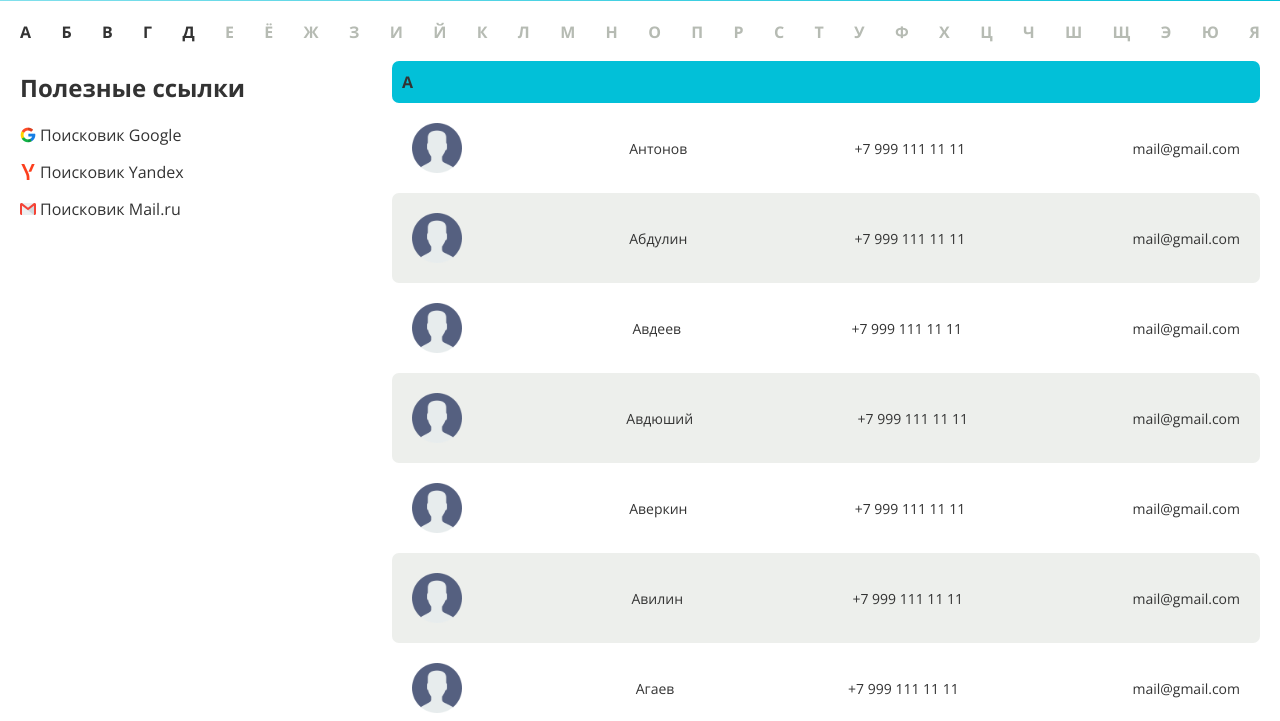
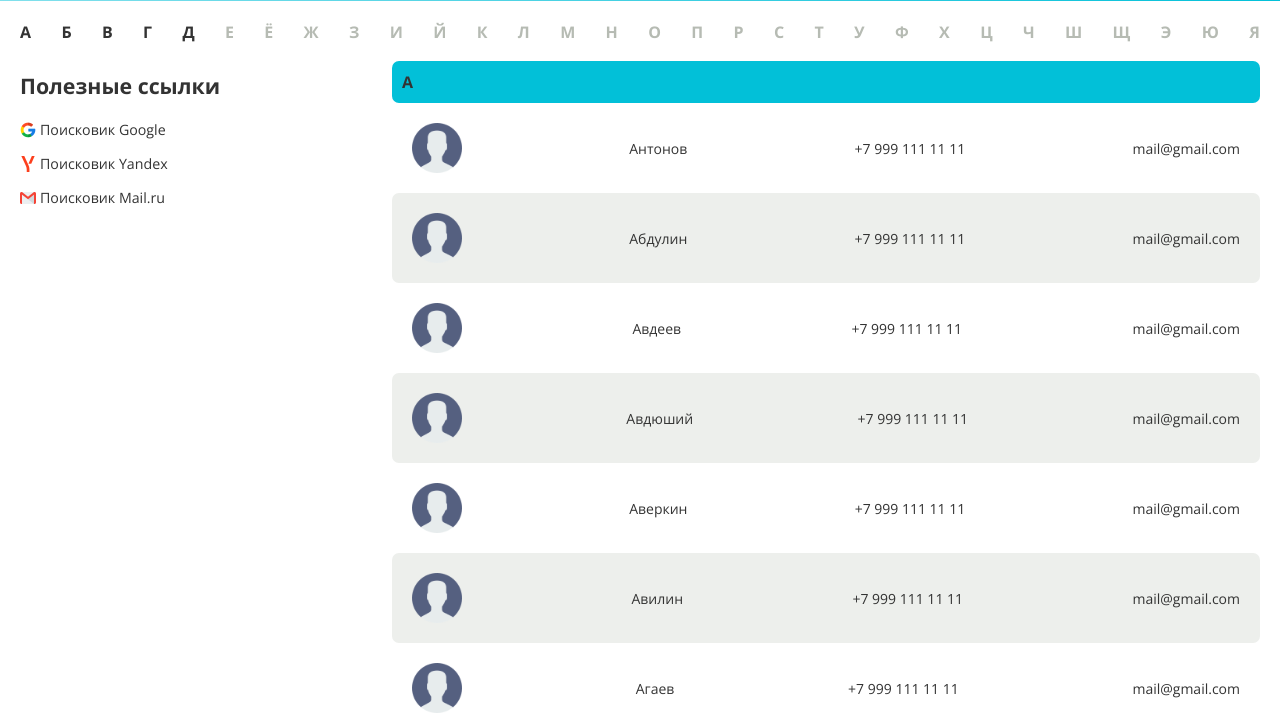
Before and after one commit to irinaugrak/4p22-frontend-irina-ugrak, a website: page homework_6/index.html in a window 1280 px wide. Shown: the part 79-800 px from the top of the page. Drawn offline with Linux system fonts and the light colour scheme.

Commit message:
Added rubber layout

```diff
--- a/homework_6/scss/base/_general.scss
+++ b/homework_6/scss/base/_general.scss
@@ -5,7 +5,7 @@ body {
   color: $color-main;
 }
 .container {
-  max-width: 1280px;
+  max-width: 1440px;
   margin: 0 auto;
   padding: 0 20px;
   width: 100%;
--- a/homework_6/scss/components/_main.scss
+++ b/homework_6/scss/components/_main.scss
@@ -25,7 +25,7 @@
         }
 
         &__title {
-            font-size: 24px;
+            font-size: calc(24/1440*100vw);
             font-weight: 600;
             margin-bottom: 20px;
         }
@@ -43,7 +43,7 @@
         &__link {
             text-decoration: none;
             color: $color-main;
-            font-size: 16px;
+            font-size: calc(16/1440*100vw);;
             position: relative;
             left: 20px;
 
```
Also changed, not shown: homework_6/css/style.css.
